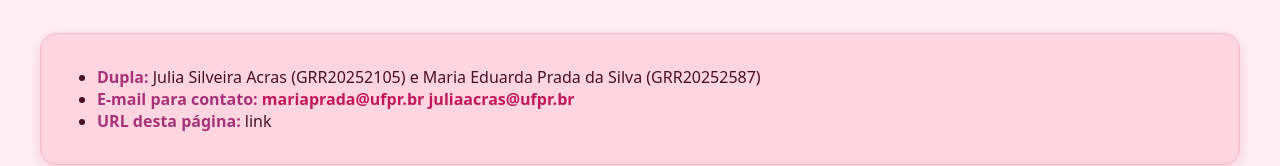
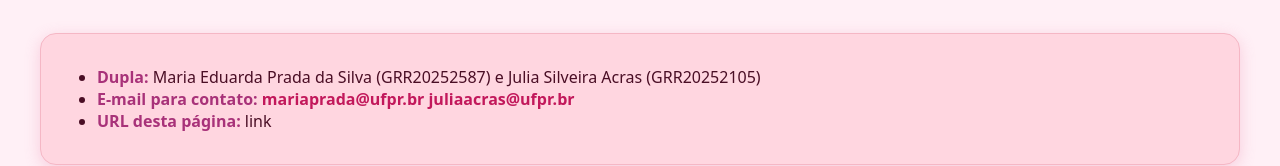
Before and after one commit to julia-acras/Trabalho-Alg2, a plain HTML site: page web/index.html in a window 1280 px wide. Shown: the part 805-971 px from the top of the page. Drawn offline with Linux system fonts and the light colour scheme.

Commit message:
ordem igual

```diff
--- a/web/index.html
+++ b/web/index.html
@@ -55,7 +55,7 @@
 <section id="equipe">
   <div class="content">
   <ul>
-  <li><strong>Dupla:</strong> Julia Silveira Acras (GRR20252105) e Maria Eduarda Prada da Silva (GRR20252587)</li>
+  <li><strong>Dupla:</strong> Maria Eduarda Prada da Silva (GRR20252587) e Julia Silveira Acras (GRR20252105)</li>
   <li><strong>E-mail para contato:</strong> <a href="mailto:juliaacras@ufpr.br">mariaprada@ufpr.br</a> <a href="mailto:mariaprada@ufpr.br">juliaacras@ufpr.br</a> </li>
   <li><strong>URL desta página:</strong> link </li>
   </ul>
```
